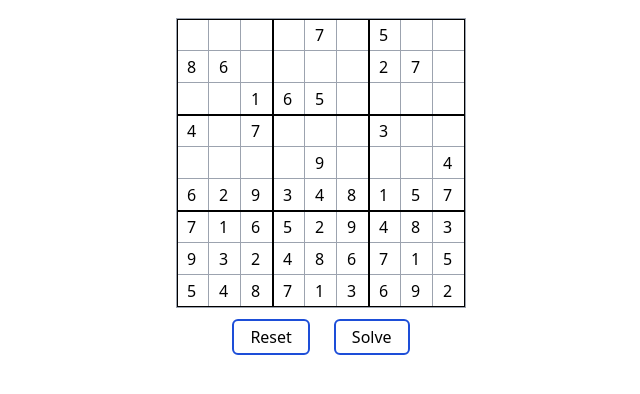
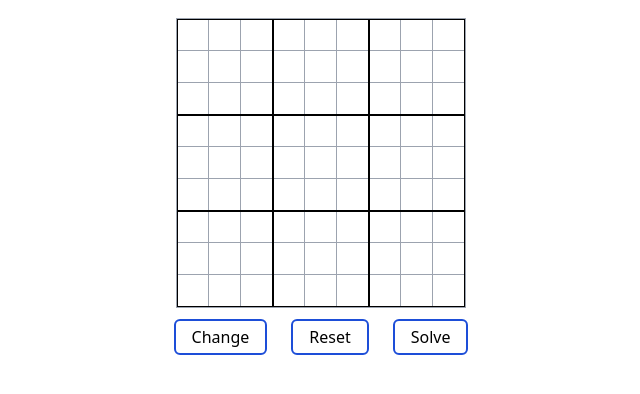
Before and after one commit to TakanariShimbo/simple-sudoku-app, a FastAPI app: page / in a window 1280 px wide. Shown: the part 57-451 px from the top of the page, without its empty margins (319-959 px from the left). Run offline with FastAPI, Linux system fonts and the light colour scheme; data that the repository does not hold is empty; some libraries are stand-ins or nearby versions.

Commit message:
reafactor and implement change button

```diff
--- a/view/static/SudokuApp.jsx
+++ b/view/static/SudokuApp.jsx
@@ -1,158 +1,56 @@
-////////////////////////////////
-// CONVERT NUMBER TYPE
-////////////////////////////////
+import { useState, useEffect } from "./React";
 
-const convertNumberDictToArray = (numberDict) => {
-  return Array.from({ length: 9 }, (_, i) => Array.from({ length: 9 }, (_, j) => numberDict[i + 1][j + 1] || 0));
-};
+import { prepareInitTable, solveTable } from "./fetchEndpoint.js";
+import { SudokuTable } from "./SudokuTable.jsx";
+import { SudokuButtons } from "./SudokuButtons.jsx";
 
-const convertNumberArrayToDict = (numberArray) => {
-  const numberDict = {};
-  numberArray.forEach((row, i) => {
-    numberDict[i + 1] = {};
-    row.forEach((value, j) => {
-      numberDict[i + 1][j + 1] = value;
-    });
-  });
-  return numberDict;
-};
+/**
+ * @returns {JSX.Element}
+ */
+export const SudokuApp = () => {
+  const [numberArray, setNumberArray] = useState(Array.from({ length: 9 }, () => Array(9).fill(0)));
+  const [initialNumberArray, setInitialNumberArray] = useState(Array.from({ length: 9 }, () => Array(9).fill(0)));
 
-////////////////////////////////
-// API
-////////////////////////////////
-const solveTable = async (numberArray) => {
-  const bodyData = { number_dict: convertNumberArrayToDict(numberArray) };
-  const endpoint = "/api/solve-table";
+  const fetchInitialTable = async () => {
+    const preparedNumberArray = await prepareInitTable(40);
+    if (preparedNumberArray) {
+      setNumberArray(preparedNumberArray.map((row) => [...row]));
+      setInitialNumberArray(preparedNumberArray.map((row) => [...row]));
+    } else {
+      console.error("Failed to fetch initial Sudoku table");
+    }
+  };
 
-  try {
-    const response = await fetch(endpoint, {
-      method: "POST",
-      headers: {
-        "Content-Type": "application/json",
-      },
-      body: JSON.stringify(bodyData),
-    });
-
-    if (!response.ok) {
-      throw new Error("Failed to solve the puzzle");
-    }
-
-    const responseData = await response.json();
-    return convertNumberDictToArray(responseData.number_dict);
-  } catch (error) {
-    console.error("Error:", error);
-    return null;
-  }
-};
-
-////////////////////////////////
-// TABLE
-////////////////////////////////
-const TableLines = () => {
-  return (
-    <div className="inline-grid absolute pointer-events-none grid-rows-3 grid-cols-3">
-      {Array.from({ length: 9 }, (_, i) => (
-        <div key={i} className="h-24 w-24 border border-black"></div>
-      ))}
-    </div>
-  );
-};
-
-const TableCells = ({ numberArray, handleUpdate }) => {
-  return (
-    <div className="inline-grid grid-rows-9 grid-cols-9">
-      {numberArray.map((row, i) => (
-        <>
-          {row.map((value, j) => (
-            <input
-              key={`${i}-${j}`}
-              type="number"
-              min={1}
-              max={9}
-              value={value || ""}
-              onChange={(e) => handleUpdate(e, i, j)}
-              className="h-8 w-8 p-2.5 text-base outline-1 outline outline-gray-400"
-            />
-          ))}
-        </>
-      ))}
-    </div>
-  );
-};
-
-const SudokuTable = ({ numberArray, handleUpdate }) => {
-  return (
-    <div className="relative">
-      <TableLines />
-      <TableCells numberArray={numberArray} handleUpdate={handleUpdate} />
-    </div>
-  );
-};
-
-////////////////////////////////
-// BUTTON
-////////////////////////////////
-const ResetButton = ({ handleClick }) => {
-  return (
-    <button className="px-4 py-1 rounded-md m-3 border-2 border-blue-700" onClick={handleClick}>
-      Reset
-    </button>
-  );
-};
-
-const SolveButton = ({ handleClick }) => {
-  return (
-    <button className="px-4 py-1 rounded-md m-3 border-2 border-blue-700" onClick={handleClick}>
-      Solve
-    </button>
-  );
-};
-
-const SudokuButtons = ({ handleReset, handleSolve }) => {
-  return (
-    <div className="flex justify-center">
-      <ResetButton handleClick={handleReset} />
-      <SolveButton handleClick={handleSolve} />
-    </div>
-  );
-};
-
-////////////////////////////////
-// APP
-////////////////////////////////
-export const SudokuApp = () => {
-  const initialNumberDict = {
-    1: { 1: 0, 2: 0, 3: 0, 4: 0, 5: 7, 6: 0, 7: 5, 8: 0, 9: 0 },
-    2: { 1: 8, 2: 6, 3: 0, 4: 0, 5: 0, 6: 0, 7: 2, 8: 7, 9: 0 },
-    3: { 1: 0, 2: 0, 3: 1, 4: 6, 5: 5, 6: 0, 7: 0, 8: 0, 9: 0 },
-    4: { 1: 4, 2: 0, 3: 7, 4: 0, 5: 0, 6: 0, 7: 3, 8: 0, 9: 0 },
-    5: { 1: 0, 2: 0, 3: 0, 4: 0, 5: 9, 6: 0, 7: 0, 8: 0, 9: 4 },
-    6: { 1: 6, 2: 2, 3: 9, 4: 3, 5: 4, 6: 8, 7: 1, 8: 5, 9: 7 },
-    7: { 1: 7, 2: 1, 3: 6, 4: 5, 5: 2, 6: 9, 7: 4, 8: 8, 9: 3 },
-    8: { 1: 9, 2: 3, 3: 2, 4: 4, 5: 8, 6: 6, 7: 7, 8: 1, 9: 5 },
-    9: { 1: 5, 2: 4, 3: 8, 4: 7, 5: 1, 6: 3, 7: 6, 8: 9, 9: 2 },
-  };
-  const initialNumberArray = convertNumberDictToArray(initialNumberDict);
-
-  const [numberArray, setNumberArray] = React.useState(Array.from({ length: 9 }, () => Array(9).fill(0)));
-
-  React.useEffect(() => {
-    setNumberArray(initialNumberArray);
+  useEffect(() => {
+    fetchInitialTable();
   }, []);
 
   const handleUpdate = (e, i, j) => {
-    const value = parseInt(e.target.value);
-    if (value < 1 || value > 9 || initialNumberArray[i][j] !== 0) {
-      e.target.value = initialNumberArray[i][j];
+    let value = e.target.value;
+    if (initialNumberArray[i][j] !== 0) {
+      value = initialNumberArray[i][j];
       return;
     }
-    const newNumberArray = [...numberArray];
-    newNumberArray[i][j] = value;
+
+    let intValue = parseInt(value);
+    if (isNaN(intValue)) {
+      value = "";
+      intValue = 0;
+    } else if (intValue < 1 || intValue > 9) {
+      value = "";
+      intValue = 0;
+    }
+    const newNumberArray = numberArray.map((row) => [...row]);
+    newNumberArray[i][j] = intValue;
     setNumberArray(newNumberArray);
   };
 
+  const handleChange = () => {
+    fetchInitialTable();
+  };
+
   const handleReset = () => {
-    setNumberArray([...initialNumberArray]);
+    setNumberArray(initialNumberArray.map((row) => [...row]));
   };
 
   const handleSolve = async () => {
@@ -172,7 +70,7 @@ export const SudokuApp = () => {
       <main>
         <div className="text-center">
           <SudokuTable numberArray={numberArray} handleUpdate={handleUpdate} />
-          <SudokuButtons handleReset={handleReset} handleSolve={handleSolve} />
+          <SudokuButtons handleChange={handleChange} handleReset={handleReset} handleSolve={handleSolve} />
         </div>
       </main>
     </>
--- /dev/null
+++ b/view/static/SudokuButtons.jsx
@@ -0,0 +1,55 @@
+/**
+ * @param {Object} props
+ * @param {Function} props.handleClick
+ * @returns {JSX.Element}
+ */
+const ChangeButton = ({ handleClick }) => {
+  return (
+    <button className="px-4 py-1 rounded-md m-3 border-2 border-blue-700" onClick={handleClick}>
+      Change
+    </button>
+  );
+};
+
+/**
+ * @param {Object} props
+ * @param {Function} props.handleClick
+ * @returns {JSX.Element}
+ */
+const ResetButton = ({ handleClick }) => {
+  return (
+    <button className="px-4 py-1 rounded-md m-3 border-2 border-blue-700" onClick={handleClick}>
+      Reset
+    </button>
+  );
+};
+
+/**
+ * @param {Object} props
+ * @param {Function} props.handleClick
+ * @returns {JSX.Element}
+ */
+const SolveButton = ({ handleClick }) => {
+  return (
+    <button className="px-4 py-1 rounded-md m-3 border-2 border-blue-700" onClick={handleClick}>
+      Solve
+    </button>
+  );
+};
+
+/**
+ * @param {Object} props
+ * @param {Function} props.handleChange
+ * @param {Function} props.handleReset
+ * @param {Function} props.handleSolve
+ * @returns {JSX.Element}
+ */
+export const SudokuButtons = ({ handleChange, handleReset, handleSolve }) => {
+  return (
+    <div className="flex justify-center">
+      <ChangeButton handleClick={handleChange} />
+      <ResetButton handleClick={handleReset} />
+      <SolveButton handleClick={handleSolve} />
+    </div>
+  );
+};
--- /dev/null
+++ b/view/static/SudokuTable.jsx
@@ -0,0 +1,55 @@
+/**
+ * @returns {JSX.Element}
+ */
+const TableLines = () => {
+  return (
+    <div className="inline-grid absolute pointer-events-none grid-rows-3 grid-cols-3">
+      {Array.from({ length: 9 }, (_, i) => (
+        <div key={i} className="h-24 w-24 border border-black"></div>
+      ))}
+    </div>
+  );
+};
+
+/**
+ * @param {Object} props
+ * @param {number[][]} props.numberArray
+ * @param {function} props.handleUpdate
+ * @returns {JSX.Element}
+ */
+const TableCells = ({ numberArray, handleUpdate }) => {
+  return (
+    <div className="inline-grid grid-rows-9 grid-cols-9">
+      {numberArray.map((row, i) => (
+        <>
+          {row.map((value, j) => (
+            <input
+              key={`${i}-${j}`}
+              type="number"
+              min={1}
+              max={9}
+              value={value || ""}
+              onChange={(e) => handleUpdate(e, i, j)}
+              className="h-8 w-8 p-2.5 text-base outline-1 outline outline-gray-400"
+            />
+          ))}
+        </>
+      ))}
+    </div>
+  );
+};
+
+/**
+ * @param {Object} props
+ * @param {number[][]} props.numberArray
+ * @param {function} props.handleUpdate
+ * @returns {JSX.Element}
+ */
+export const SudokuTable = ({ numberArray, handleUpdate }) => {
+  return (
+    <div className="relative">
+      <TableLines />
+      <TableCells numberArray={numberArray} handleUpdate={handleUpdate} />
+    </div>
+  );
+};
--- /dev/null
+++ b/view/static/convertNumberType.js
@@ -0,0 +1,22 @@
+/**
+ * @param {Object.<number, Object.<number, number>>} numberDict
+ * @returns {number[][]}
+ */
+export const convertNumberDictToArray = (numberDict) => {
+  return Array.from({ length: 9 }, (_, i) => Array.from({ length: 9 }, (_, j) => numberDict[i + 1][j + 1] || 0));
+};
+
+/**
+ * @param {number[][]} numberArray
+ * @returns {Object.<number, Object.<number, number>>}
+ */
+export const convertNumberArrayToDict = (numberArray) => {
+  const numberDict = {};
+  numberArray.forEach((row, i) => {
+    numberDict[i + 1] = {};
+    row.forEach((value, j) => {
+      numberDict[i + 1][j + 1] = value;
+    });
+  });
+  return numberDict;
+};
--- a/view/templates/index.html
+++ b/view/templates/index.html
@@ -8,13 +8,17 @@
     <link rel="shortcut icon" href="./../static/favicon.svg" type="image/x-icon" />
     <link rel="stylesheet" href="./../static/disable-webkit-spin-button.css" />
     <script src="https://cdn.tailwindcss.com/3.4.4"></script>
-    <script crossorigin src="https://unpkg.com/react@18.3.1/umd/react.production.min.js"></script>
-    <script crossorigin src="https://unpkg.com/react-dom@18.3.1/umd/react-dom.production.min.js"></script>
-    <script src="https://unpkg.com/@babel/standalone@7.24.7/babel.min.js"></script>
+    <script src="https://unpkg.com/@babel/standalone@7.24.7/babel.min.js" crossorigin></script>
+    <script src="https://unpkg.com/react@18.3.1/umd/react.production.min.js" crossorigin></script>
+    <script src="https://unpkg.com/react-dom@18.3.1/umd/react-dom.production.min.js" crossorigin></script>
   </head>
   <body id="root">
-    <script data-plugins="transform-modules-umd" type="text/babel" data-type="module" data-presets="react" src="./../static/SudokuApp.jsx"></script>
-    <script data-plugins="transform-modules-umd" type="text/babel" data-type="module">
+    <script data-plugins="transform-modules-umd" type="text/babel" src="./../static/convertNumberType.js"></script>
+    <script data-plugins="transform-modules-umd" type="text/babel" src="./../static/fetchEndpoint.js"></script>
+    <script data-plugins="transform-modules-umd" type="text/babel" src="./../static/SudokuTable.jsx"></script>
+    <script data-plugins="transform-modules-umd" type="text/babel" src="./../static/SudokuButtons.jsx"></script>
+    <script data-plugins="transform-modules-umd" type="text/babel" src="./../static/SudokuApp.jsx"></script>
+    <script data-plugins="transform-modules-umd" type="text/babel">
       import { SudokuApp } from "./../static/SudokuApp.jsx";
       ReactDOM.render(<SudokuApp />, document.getElementById("root"));
     </script>
```
Also changed, not shown: view/static/fetchEndpoint.js (added, +59 -0 lines).
